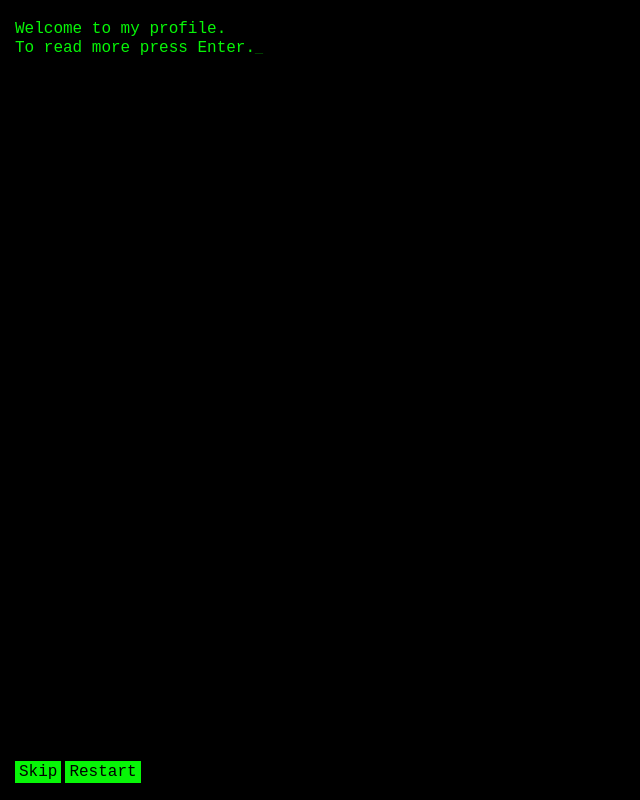
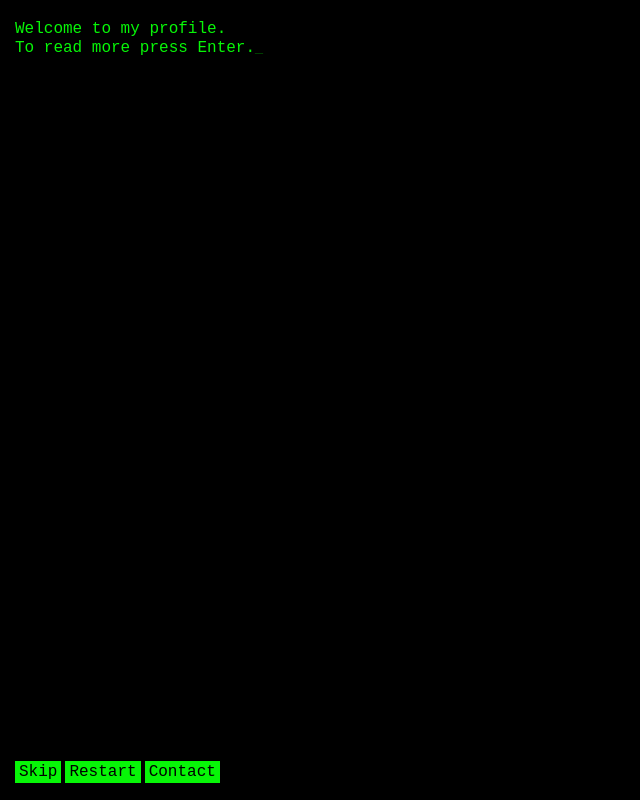
Before and after one commit to shabashj/portfolio, a website built with webpack: page index.html in a window 1280 px wide. Shown: the whole page, without its empty margins (0-640 px from the left). Built offline with nearby package versions, Linux system fonts and the light colour scheme.

Commit message:
Add contact button, unify button css

```diff
--- a/index.html
+++ b/index.html
@@ -10,8 +10,11 @@
 <body>
 <div class="container"></div>
 <div class="buttons">
-    <span id="skipButton">Skip</span>
-    <span id="restartButton">Restart</span>
+  <span id="skipButton" class="button">Skip</span>
+  <span id="restartButton" class="button">Restart</span>
+  <a href="https://www.linkedin.com/public-profile/in/evgeni-shabash/" target="_blank">
+    <span class="button">Contact</span>
+  </a>
 </div>
 </body>
 
--- a/src/style.scss
+++ b/src/style.scss
@@ -78,11 +78,15 @@ body {
     left: 0;
     padding: 0 5px 20px 15px;
 
-    #skipButton, #restartButton {
+    .button {
       padding: 2px 4px 2px 4px;
       background-color: #07f607;
       color: black;
       font-size: 16px;
       font-family: monospace;
     }
+
+    a {
+      text-decoration: none;
+    }
 }
```
Also changed, not shown: 1 other file.
